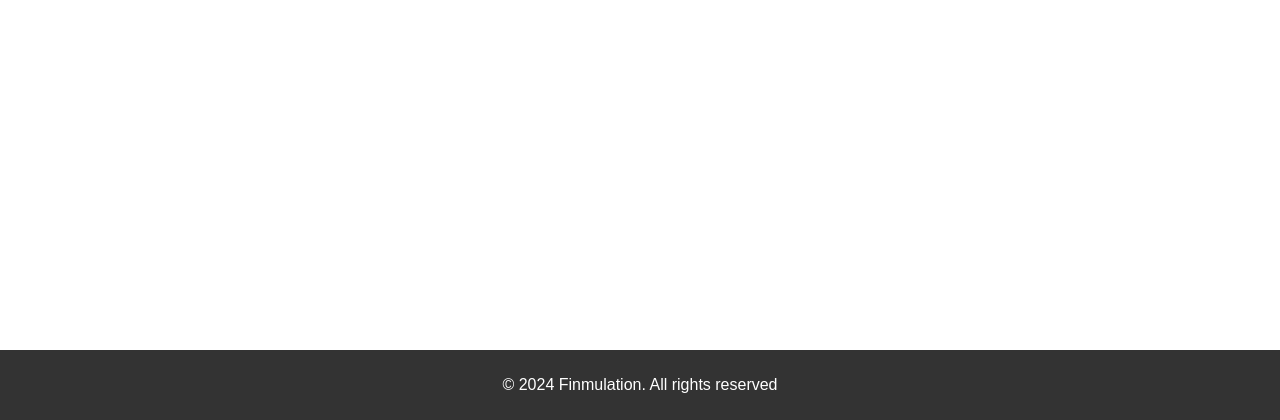
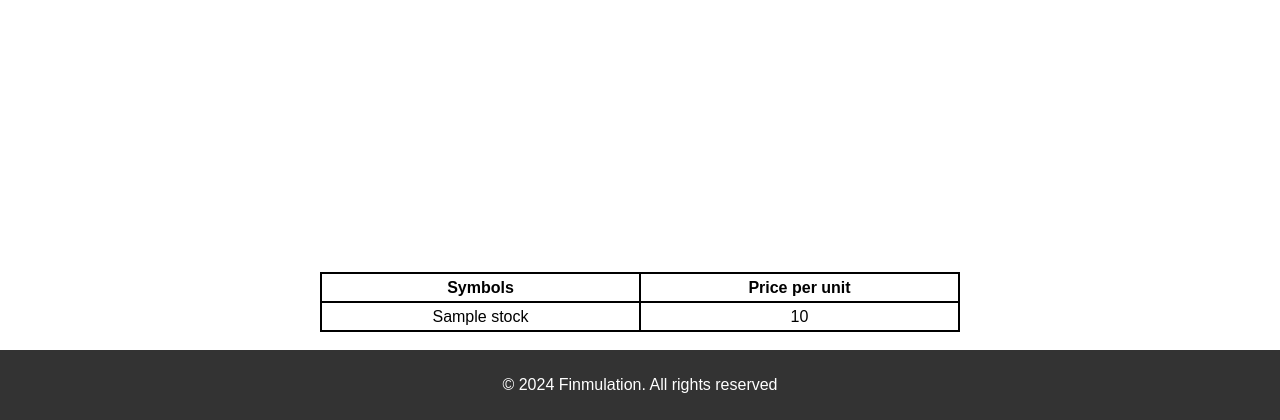
Before and after one commit to stanleyctg/Finmulation, a Flask app: template templates/home.html in a window 1280 px wide. Shown: the part 380-800 px from the top of the page. Run offline with Flask 3, Linux system fonts and the light colour scheme; the template is opened without the code that fills it: most values are stand-ins (such as "Sample title", 1, 10 or a date in 2020).

Commit message:
Added randomly generated stock for pages.

```diff
--- a/app.py
+++ b/app.py
@@ -1,12 +1,14 @@
 from flask import Flask, render_template, request, jsonify
-from utilities import lookup
+from utilities import lookup, display_random
 app = Flask(__name__)
 
 data = lookup("AAPL")
 print(data)
 @app.route('/')
 def home():
-    return render_template('home.html')
+    raw_data = display_random()
+    data = [{'name': stock.split(': ')[0], 'price': stock.split(': ')[1]} for stock in raw_data]
+    return render_template('home.html', data=data)
 
 @app.route('/search', methods=['POST'])
 def search():
--- a/static/style.css
+++ b/static/style.css
@@ -76,3 +76,18 @@ footer {
     margin-top: 20px;
     text-align: center;
 }
+
+table, th, td {
+    border: 2px solid;
+    border-collapse: collapse;
+    text-align: center;
+    margin-left: 25%;
+    margin-right: 25%;
+    width: 50%;
+    height: 25px;
+  }
+
+  table {
+    position: fixed;
+    bottom: 88px;
+  }
--- a/templates/layout.html
+++ b/templates/layout.html
@@ -21,7 +21,16 @@
         </header>
         {% block body %}{% endblock %}
     </body>
-
+    <table>
+        <th>Symbols</th>
+        <th>Price per unit</th>
+        {% for stock in data %}
+            <tr>
+                <td>{{ stock.name }}</td>
+                <td>{{ stock.price }}</td>
+            </tr>
+        {% endfor %}
+    </table>
     <footer>
         <p>&#169 2024 Finmulation. All rights reserved</p>
     </footer>
```
Also changed, not shown: utilities.py (+18 -0 lines).
